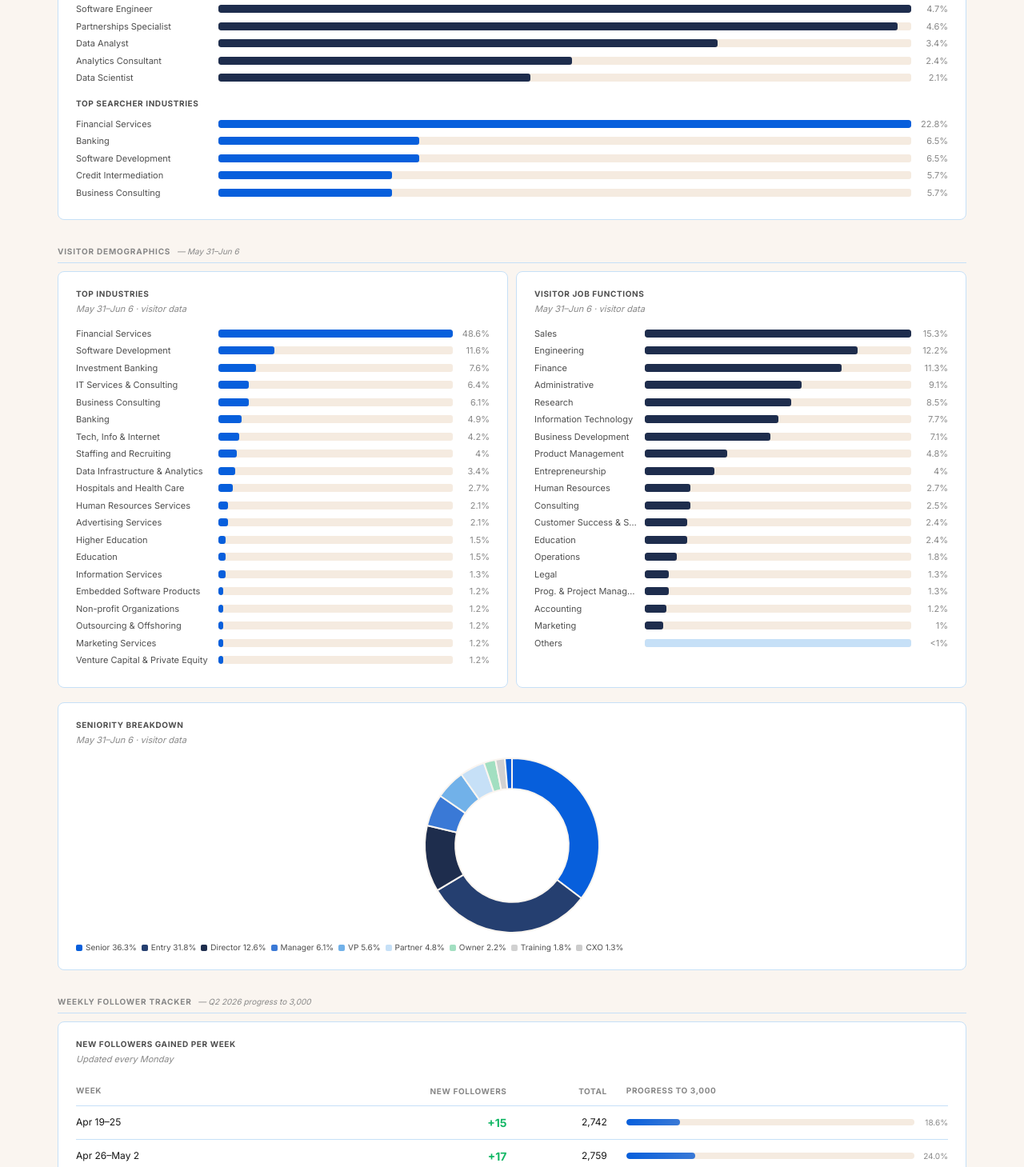
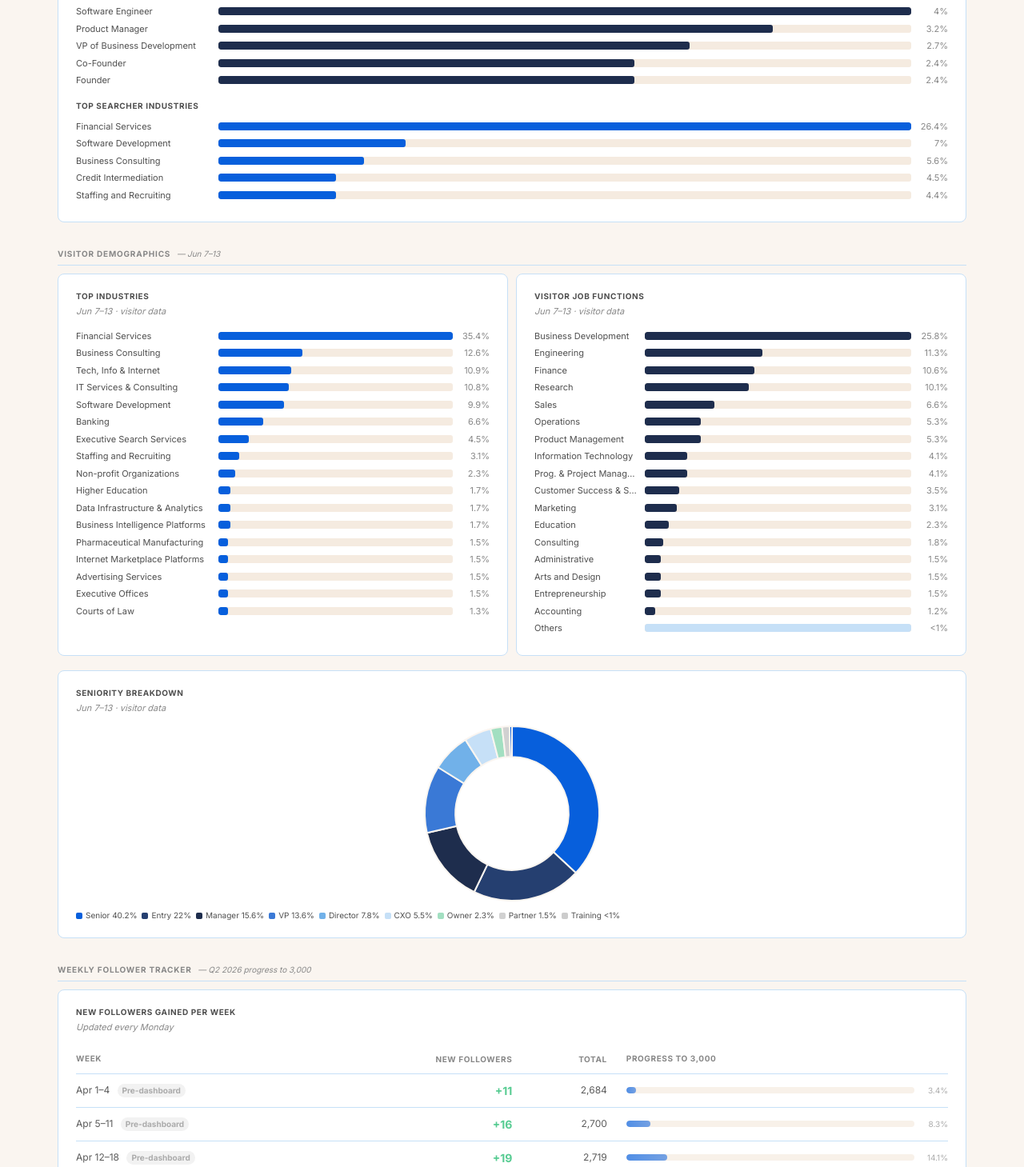
Before and after one commit to cpsunnyg/ClarityPay-LinkedIn-Dashboard, a plain HTML site: page index.html in a window 1280 px wide. Shown: the part 1162-2621 px from the top of the page at 80% size. Drawn offline with nearby package versions, Linux system fonts and the light colour scheme.

Commit message:
Add files via upload

```diff
--- a/index.html
+++ b/index.html
@@ -795,24 +795,116 @@ const weeks = [
     notableFollowers:[],
     companies:[],
   },
+  {
+    id:'w8', label:'Jun 7–13', partial:false,
+    showFollowers:false, showCompanies:false,
+    kpis:{
+      pageViews:        {val:'604',   sub:'Jun 7–13', delta:'▼ 10.3% vs prior week',  deltaDir:'down'},
+      uniqueVisitors:   {val:'257',   sub:'Jun 7–13', delta:'▲ 24.2% vs prior week',  deltaDir:'up'},
+      newFollowers:     {val:'+20',   sub:'Jun 7–13', delta:'→ No change vs prior week', deltaDir:''},
+      visitorFollow:    {val:'7.8%',  sub:'20 of 257 visitors', delta:'▼ 1.9% vs prior week', deltaDir:'down'},
+      pageSearches:     {val:'1,136', sub:'Jun 7–13', delta:'▼ 8.3% vs prior week',   deltaDir:'down'},
+      totalFollowers:   {val:'2,883', sub:'As of Jun 13'},
+      totalPosts:       {val:'2',     sub:'Jun 7–13', delta:'▲ 100% vs prior week',   deltaDir:'up'},
+      engagementRate:   {val:'—',     sub:'Not available'},
+      engagementMetrics:{val:'—',     sub:'Not available'},
+    },
+    industries:[
+      {n:'Financial Services',              p:'35.4%', v:214},
+      {n:'Business Consulting',             p:'12.6%', v:76},
+      {n:'Tech, Info & Internet',           p:'10.9%', v:66},
+      {n:'IT Services & Consulting',        p:'10.8%', v:65},
+      {n:'Software Development',            p:'9.9%',  v:60},
+      {n:'Banking',                         p:'6.6%',  v:40},
+      {n:'Executive Search Services',       p:'4.5%',  v:27},
+      {n:'Staffing and Recruiting',         p:'3.1%',  v:19},
+      {n:'Non-profit Organizations',        p:'2.3%',  v:14},
+      {n:'Higher Education',               p:'1.7%',  v:10},
+      {n:'Data Infrastructure & Analytics', p:'1.7%',  v:10},
+      {n:'Business Intelligence Platforms', p:'1.7%',  v:10},
+      {n:'Pharmaceutical Manufacturing',    p:'1.5%',  v:9},
+      {n:'Internet Marketplace Platforms',  p:'1.5%',  v:9},
+      {n:'Advertising Services',            p:'1.5%',  v:9},
+      {n:'Executive Offices',               p:'1.5%',  v:9},
+      {n:'Courts of Law',                   p:'1.3%',  v:8},
+    ],
+    jobFunctions:[
+      {n:'Business Development',          v:156, p:'25.8%'},
+      {n:'Engineering',                   v:68,  p:'11.3%'},
+      {n:'Finance',                       v:64,  p:'10.6%'},
+      {n:'Research',                      v:61,  p:'10.1%'},
+      {n:'Sales',                         v:40,  p:'6.6%'},
+      {n:'Operations',                    v:32,  p:'5.3%'},
+      {n:'Product Management',            v:32,  p:'5.3%'},
+      {n:'Information Technology',        v:25,  p:'4.1%'},
+      {n:'Prog. & Project Management',    v:25,  p:'4.1%'},
+      {n:'Customer Success & Support',    v:21,  p:'3.5%'},
+      {n:'Marketing',                     v:19,  p:'3.1%'},
+      {n:'Education',                     v:14,  p:'2.3%'},
+      {n:'Consulting',                    v:11,  p:'1.8%'},
+      {n:'Administrative',                v:9,   p:'1.5%'},
+      {n:'Arts and Design',               v:9,   p:'1.5%'},
+      {n:'Entrepreneurship',              v:9,   p:'1.5%'},
+      {n:'Accounting',                    v:7,   p:'1.2%'},
+      {n:'Others',                        v:12,  p:'<1%'},
+    ],
+    seniority:[
+      {l:'Senior',   v:243, p:'40.2%'},
+      {l:'Entry',    v:133, p:'22%'},
+      {l:'Manager',  v:94,  p:'15.6%'},
+      {l:'VP',       v:82,  p:'13.6%'},
+      {l:'Director', v:47,  p:'7.8%'},
+      {l:'CXO',      v:33,  p:'5.5%'},
+      {l:'Owner',    v:14,  p:'2.3%'},
+      {l:'Partner',  v:9,   p:'1.5%'},
+      {l:'Training', v:3,   p:'<1%'},
+    ],
+    searcherCompanies:[
+      {name:'ClarityPay',                    desc:'', bg:'#075FDC', color:'#FFFFFF', highlight:true},
+      {name:'Skeps',                         desc:'', bg:'#F1F7FD', color:'#1E2D4D'},
+      {name:'The Economic Club of New York', desc:'', bg:'#F1F7FD', color:'#1E2D4D'},
+      {name:'Brinley Partners',              desc:'', bg:'#F1F7FD', color:'#1E2D4D'},
+      {name:'The Bolton Group',              desc:'', bg:'#F1F7FD', color:'#1E2D4D'},
+    ],
+    searcherJobTitles:[
+      {n:'Software Engineer',                    p:'4%'},
+      {n:'Product Manager',                      p:'3.2%'},
+      {n:'VP of Business Development',           p:'2.7%'},
+      {n:'Co-Founder',                           p:'2.4%'},
+      {n:'Founder',                              p:'2.4%'},
+    ],
+    searcherIndustries:[
+      {n:'Financial Services',          p:'26.4%', v:264},
+      {n:'Software Development',        p:'7%',    v:70},
+      {n:'Business Consulting',         p:'5.6%',  v:56},
+      {n:'Credit Intermediation',       p:'4.5%',  v:45},
+      {n:'Staffing and Recruiting',     p:'4.4%',  v:44},
+    ],
+    notableFollowers:[],
+    companies:[],
+  },
   // ── Add next week below ──
-  // { id:'w8', label:'Jun 7–13', partial:false, kpis:{...}, ... },
+  // { id:'w9', label:'Jun 14–20', partial:false, kpis:{...}, ... },
 ];
 
 // ═══════════════════════════════════════════
 // WEEKLY TRACKER
 // ═══════════════════════════════════════════
 const weeklyTracker = [
-  {label:'Apr 19–25',    gained:15, total:2742},
-  {label:'Apr 26–May 2', gained:17, total:2759},
-  {label:'May 3–9',      gained:16, total:2775},
-  {label:'May 10–16',    gained:50, total:2825},
-  {label:'May 17–23',    gained:10, total:2835},
-  {label:'May 24–30',    gained:16, total:2844},
-  {label:'May 31–Jun 6', gained:20, total:2859},
+  {label:'Apr 1–4',      gained:11, total:2684, note:'Pre-dashboard'},
+  {label:'Apr 5–11',     gained:16, total:2700, note:'Pre-dashboard'},
+  {label:'Apr 12–18',    gained:19, total:2719, note:'Pre-dashboard'},
+  {label:'Apr 19–25',    gained:15, total:2734},
+  {label:'Apr 26–May 2', gained:17, total:2751},
+  {label:'May 3–9',      gained:16, total:2767},
+  {label:'May 10–16',    gained:50, total:2817},
+  {label:'May 17–23',    gained:10, total:2827},
+  {label:'May 24–30',    gained:16, total:2843},
+  {label:'May 31–Jun 6', gained:20, total:2863},
+  {label:'Jun 7–13',     gained:20, total:2883},
 ];
 
-const CURRENT_FOLLOWERS = 2859;
+const CURRENT_FOLLOWERS = 2883;
 const TARGET = 3000;
 const Q2_END = new Date('2026-06-30');
 
@@ -903,18 +995,20 @@ function buildPanel(w){
   const needed=TARGET-CURRENT_FOLLOWERS;
   const npw=wl>0?Math.ceil(needed/wl):'—';
 
-  const Q2_START_FOLLOWERS = 2683;
-  const Q2_INCREMENTAL_TARGET = 317;
+  const Q2_START_FOLLOWERS = 2673;
+  const Q2_INCREMENTAL_TARGET = 327;
   const trackerRows=weeklyTracker.map((r,i)=>{
     const q2gained = r.total - Q2_START_FOLLOWERS;
     const rp=Math.min(100,(q2gained/Q2_INCREMENTAL_TARGET*100)).toFixed(1);
     const isL=i===weeklyTracker.length-1;
     const gc=r.gained>0?'color:var(--cp-success);':'color:var(--cp-muted-light);';
-    return `<tr style="${isL?'background:var(--cp-sky-tint);':''}">
+    const preBadge = r.note ? `<span class="wt-badge" style="background:rgba(100,100,100,0.12);color:var(--cp-muted-light);">${r.note}</span>` : '';
+    return `<tr style="${isL?'background:var(--cp-sky-tint);':r.note?'opacity:0.7;':''}">
       <td style="font-weight:${isL?'600':'400'};color:var(--cp-black);">
         ${r.label}
         ${isL?'<span class="wt-badge wt-latest">Latest</span>':''}
         ${r.partial?'<span class="wt-badge wt-partial">Partial week</span>':''}
+        ${preBadge}
       </td>
       <td class="r" style="font-weight:700;font-size:14px;${gc}">+${r.gained}</td>
       <td class="r" style="font-weight:${isL?'600':'400'};">${r.total.toLocaleString()}</td>
@@ -946,8 +1040,8 @@ function buildPanel(w){
     <div class="slabel">Q2 follower goal</div>
     <div class="card">
       ${(()=>{
-        const Q2_START = 2683;
-        const Q2_TARGET_INCREMENTAL = 317; // 3000 - 2683
+        const Q2_START = 2673;
+        const Q2_TARGET_INCREMENTAL = 327; // 3000 - 2683
         const weekTotal = parseInt(w.kpis.totalFollowers.val.replace(',',''));
         const q2Gained = weekTotal - Q2_START;
         const q2Remaining = Math.max(0, Q2_TARGET_INCREMENTAL - q2Gained);
@@ -959,8 +1053,8 @@ function buildPanel(w){
         return `
         <div class="ctitle">Target: 3,000 followers by end of Q2</div>
         <div style="font-size:11px;color:var(--cp-muted-light);margin-top:3px;margin-bottom:14px;">
-          Q2 requires <strong style="color:var(--cp-black);">317 new followers</strong> (Apr 1–Jun 30) to hit 3,000 —
-          <strong style="color:var(--cp-blue);">+22% more incremental growth</strong> than Q1, which added 260 new followers.
+          Q2 requires <strong style="color:var(--cp-black);">327 new followers</strong> (Apr 1–Jun 30) to hit 3,000 —
+          <strong style="color:var(--cp-blue);">+25.8% more incremental growth</strong> than Q1, which added 260 new followers.
         </div>
         <div style="display:flex;justify-content:space-between;align-items:flex-end;margin-bottom:10px;flex-wrap:wrap;gap:8px;">
           <div>
@@ -974,7 +1068,7 @@ function buildPanel(w){
           </div>
         </div>
         <div style="margin-bottom:4px;display:flex;justify-content:space-between;font-size:10px;color:var(--cp-muted-light);">
-          <span>Q2 start: 2,683</span><span>${Q2_TARGET_INCREMENTAL} new followers needed</span>
+          <span>Q2 start: 2,673</span><span>${Q2_TARGET_INCREMENTAL} new followers needed</span>
         </div>
         <div class="goal-bar-track">
           <div class="goal-bar-fill" id="gb-${w.id}" style="width:0%;"></div>
@@ -987,7 +1081,7 @@ function buildPanel(w){
           <div class="gs"><div class="gs-lbl">Still needed</div><div class="gs-val">${q2Remaining}</div><div class="gs-sub">to reach 3,000</div></div>
           <div class="gs"><div class="gs-lbl">Weeks left in Q2</div><div class="gs-val">${wl}</div><div class="gs-sub">until Jun 30</div></div>
           <div class="gs"><div class="gs-lbl">Needed / week</div><div class="gs-val">${npw}</div><div class="gs-sub">avg new followers</div></div>
-          <div class="gs"><div class="gs-lbl">vs Q1 growth</div><div class="gs-val" style="color:var(--cp-error);">+22%</div><div class="gs-sub">more growth required</div></div>
+          <div class="gs"><div class="gs-lbl">vs Q1 growth</div><div class="gs-val" style="color:var(--cp-error);">+25.8%</div><div class="gs-sub">more growth required</div></div>
         </div>`;
       })()}
     </div>
@@ -1241,7 +1335,7 @@ function initCharts(wId){
   setTimeout(()=>{
     const bar=document.getElementById('gb-'+wId);
     if(bar){
-      const Q2_START=2683, Q2_INC=317;
+      const Q2_START=2673, Q2_INC=327;
       const weekTotal=parseInt(w.kpis.totalFollowers.val.replace(',',''));
       const q2Pct=Math.min(100,((weekTotal-Q2_START)/Q2_INC*100)).toFixed(1);
       bar.style.width=q2Pct+'%';
```
